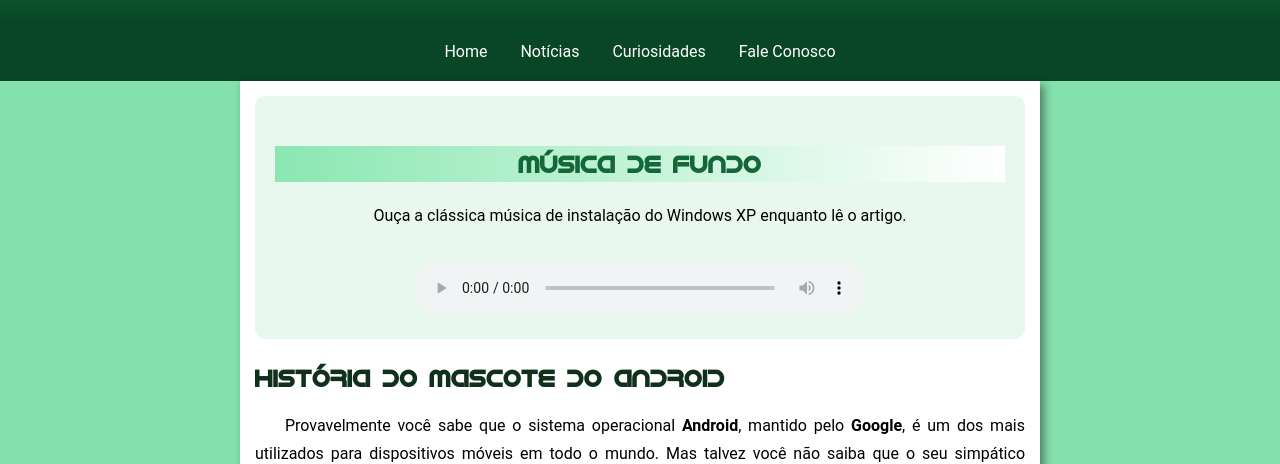
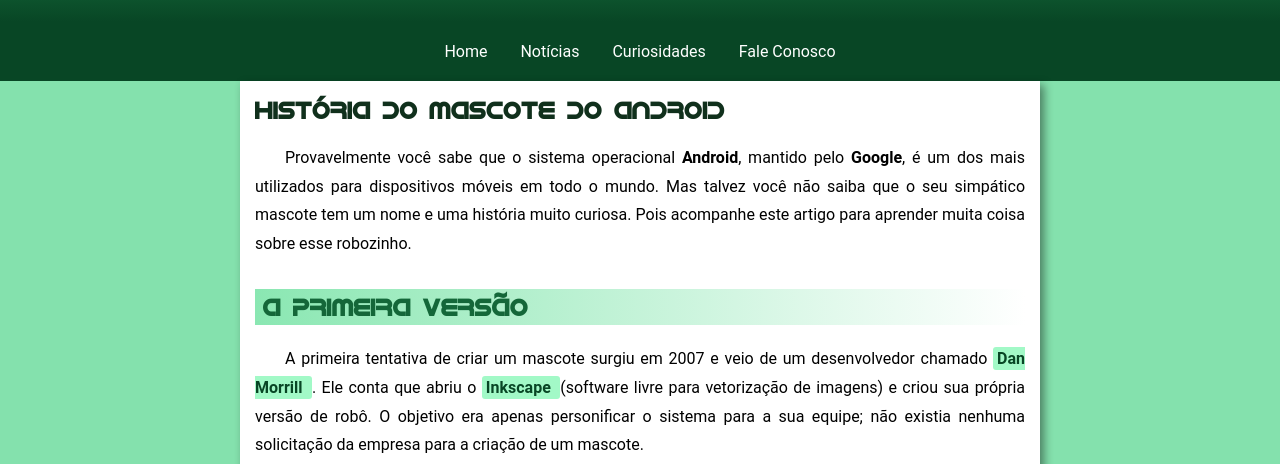
Before and after one commit to kauelopesm-droid/Android, a plain HTML site: page index.html in a window 1280 px wide. Shown: the part 150-614 px from the top of the page. Drawn offline with Linux system fonts and the light colour scheme; a web font is replaced by a local one.

Commit message:
Música removida

```diff
--- a/index.html
+++ b/index.html
@@ -7,112 +7,76 @@
     <link rel="shortcut icon" href="imagens/favicon.ico" type="image/x-icon">
     <link rel="stylesheet" href="estilo/style.css">
 </head>
-
 <body>
-
     <header>
         <h1>Curiosidades de Tecnologia</h1>
         <p>Tudo aquilo que você sempre quis saber sobre o mundo Tech, em um único lugar.</p>
     </header>
-
     <nav>
         <a href="#">Home</a>
         <a href="#">Notícias</a>
         <a href="#">Curiosidades</a>
         <a href="#">Fale Conosco</a>
     </nav>
-
     <main>
-
-        <section class="musica">
-            <h2>Música de fundo</h2>
-            <p>Ouça a clássica música de instalação do Windows XP enquanto lê o artigo.</p>
-
-            <audio controls>
-                <source src="Windows XP Installation Music - Bennerman1k94 (youtube).mp3" type="audio/mpeg">
-                Seu navegador não suporta áudio.
-            </audio>
-        </section>
-
         <article>
-
             <h1>História do Mascote do Android</h1>
-
             <p>
                 Provavelmente você sabe que o sistema operacional <strong>Android</strong>, mantido pelo
                 <strong>Google</strong>, é um dos mais utilizados para dispositivos móveis em todo o mundo.
                 Mas talvez você não saiba que o seu simpático mascote tem um nome e uma história muito curiosa.
                 Pois acompanhe este artigo para aprender muita coisa sobre esse robozinho.
             </p>
-
             <h2>A primeira versão</h2>
-
             <p>
                 A primeira tentativa de criar um mascote surgiu em 2007 e veio de um desenvolvedor chamado
                 <a href="https://androidcommunity.com/dan-morrill-shows-us-the-android-mascot-that-almost-was-20130103/" target="_blank" rel="external">
                     Dan Morrill
                 </a>.
-
                 Ele conta que abriu o
                 <a href="https://inkscape.org" target="_blank" rel="external">
                     Inkscape
                 </a>
-
                 (software livre para vetorização de imagens) e criou sua própria versão de robô.
-
                 O objetivo era apenas personificar o sistema para a sua equipe; não existia nenhuma solicitação da empresa para a criação de um mascote.
             </p>
-
             <picture>
                 <source media="(max-width: 800px)" srcset="imagens/dan-droids-pq.png">
                 <img src="imagens/dan-droids.png" alt="DanDroids">
             </picture>
-
             <p>
                 Essa primeira versão bizarra até foi batizada em homenagem ao seu criador:
                 seriam os <strong>Dandroids</strong>.
             </p>
-
             <h2>Surge um novo mascote</h2>
-
             <p>
                 A ideia de ter um mascote foi amadurecendo e a missão foi passada para uma profissional da área.
-
                 A ilustradora russa
-
                 <a href="https://www.irinablok.com/" target="_blank" rel="external">
                     Irina Blok
                 </a>,
-
                 também funcionária do <strong>Google</strong>, ficou com a missão de representar
                 o pequeno robô de uma maneira mais agradável.
             </p>
-
             <picture>
                 <source media="(max-width: 800px)" srcset="imagens/irina-blok-pq.jpg">
                 <img src="imagens/irina-blok.jpg" alt="Irina Blok">
             </picture>
-
             <p>
                 A ideia principal da Irina era representar tudo graficamente com poucos traços
                 e de forma mais chapada.
-
                 O desenho também deveria gerar identificação rápida com quem o olha.
-
                 Surgiu então o Bugdroid, o novo mascote do <strong>Android</strong>.
             </p>
-
             <img src="imagens/bugdroid.png" alt="BugDroid" class="pequena">
-
             <p>
                 A principal inspiração para os traços do novo Bugdroid veio daqueles bonequinhos
                 que ilustram portas de banheiro para indicar o gênero de cada porta.
-
                 Conta a lenda que a artista estava criando em sua mesa no escritório do Google e,
                 ao olhar para a sinalização dos banheiros, teve a inspiração imediata:
                 simples, limpo e objetivo.
             </p>
-                        <div class="video">
+            <div class="video">
                 <iframe
                     src="https://www.youtube.com/embed/oNXzMBA9VU4?si=LjWTYJxkmgpttVTu"
                     title="YouTube video player"
@@ -121,16 +85,12 @@
                     allowfullscreen>
                 </iframe>
             </div>
-
             <aside>
-
                 <h3>Quer aprender mais?</h3>
-
                 <p>
                     Outro assunto curioso em relação ao Android é que cada versão sempre foi
                     nomeada em homenagem a um doce, em ordem alfabética, da versão 1.5 até a 9.0.
                 </p>
-
                 <ul>
                     <li><abbr title="Bolo de Copo">1.5 - Cupcake</abbr></li>
                     <li><abbr title="Rosquinha">1.6 - Donut</abbr></li>
@@ -147,13 +107,11 @@
                     <li><abbr title="Oreo">8.0 - Oreo</abbr></li>
                     <li><abbr title="Torta">9.0 - Pie</abbr></li>
                 </ul>
-
                 <p>
                     Infelizmente, o Android Q não existiu, pois o Google resolveu pôr fim
                     a essa divertida prática e passou a utilizar apenas números,
                     dando origem ao Android 10.
                 </p>
-
                 <p>
                     Acesse o site
                     <a href="https://www.android.com/why-android/" target="_blank" rel="external">
@@ -162,18 +120,13 @@
                     para conhecer a sequência das versões "adocicadas" e descobrir
                     o que cada uma trouxe para o sistema Android.
                 </p>
-
             </aside>
-
             <p>
                 Então é isso! Espero que você tenha gostado do nosso artigo com essa curiosidade
                 sobre o sistema Android e seu simpático mascote.
             </p>
-
         </article>
-
     </main>
-
     <footer>
         <p>
             Site criado por
@@ -186,6 +139,5 @@
             </a>.
         </p>
     </footer>
-
 </body>
 </html>
```
Also changed, not shown: estilo/style.css (+0 -12 lines).
